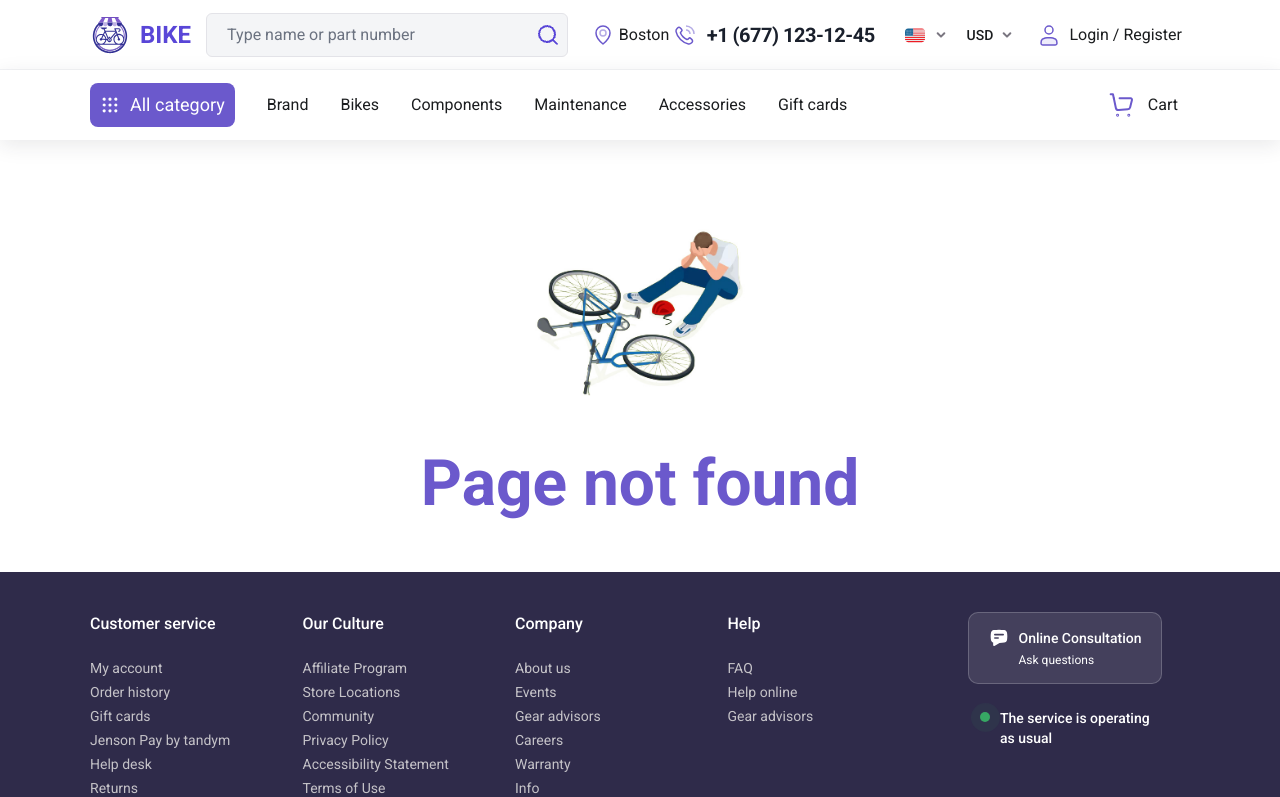
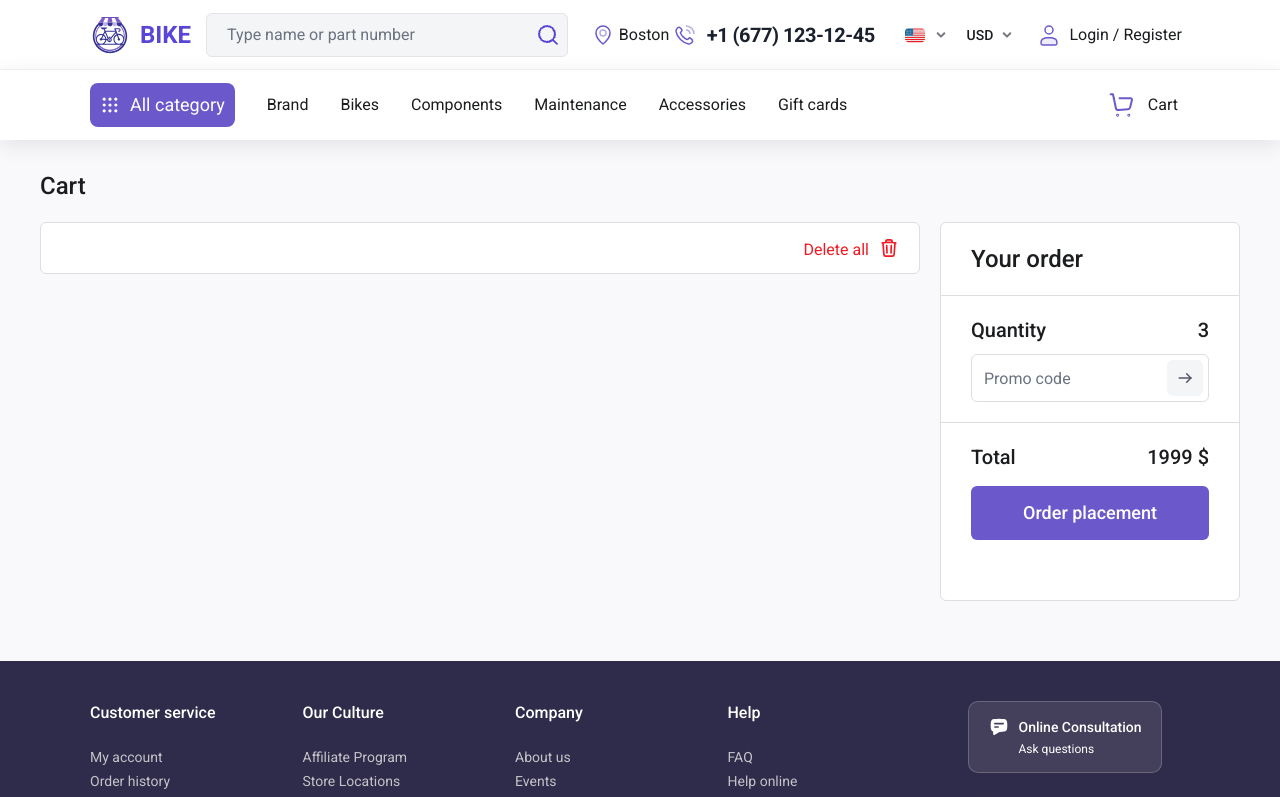
Before and after one commit to AvAValera/bike-shop, a React (Vite) app: page /cart in a window 1280 px wide. Shown: the top 797 px of the page. Built offline with nearby package versions, Linux system fonts and the light colour scheme.

Commit message:
edit cart page

```diff
--- a/src/App.tsx
+++ b/src/App.tsx
@@ -5,6 +5,7 @@ import LoginRegisterPage from "./pages/login-register-page/LoginRegisterPage";
 import ProductItemPage from "./pages/product-item/ProductItemPage";
 import NotFound from "./pages/not-found/NotFound";
 import CategoryPage from "./pages/category/CategoryPage";
+import CartPage from "./pages/cart/CartPage";
 
 
 function App() {
@@ -16,6 +17,7 @@ function App() {
           <Route path="/user/auth" index element={<LoginRegisterPage />} />
           <Route path="/category/:cat" element={<CategoryPage />} />
           <Route path="/item/:id" element={<ProductItemPage />} />
+          <Route path="/cart" element={<CartPage />} />
           <Route path="*" element={<NotFound />} />
         </Routes>
       </RootLayout>
--- a/src/layout/components/items/cards/product-card/ProductCard.tsx
+++ b/src/layout/components/items/cards/product-card/ProductCard.tsx
@@ -8,6 +8,7 @@ interface PropsCard {
   rating: number;
   name: string;
   price: number;
+  brand: string;
   responsive?: boolean
 }
 
@@ -17,6 +18,7 @@ export default function ProductCard({
   name,
   price,
   rating,
+  brand,
   responsive = false
 }: PropsCard) {
   return (
@@ -32,7 +34,7 @@ export default function ProductCard({
           {name.substring(0, 55)}
         </h2>
       </Link>
-      <ProductCardPrice price={price} codeItem={codeItem} />
+      <ProductCardPrice price={price} codeItem={codeItem} img={img} name={name} brand={brand} />
     </div>
   );
 }
--- a/src/layout/components/items/cards/product-card/ProductCardPrice.tsx
+++ b/src/layout/components/items/cards/product-card/ProductCardPrice.tsx
@@ -6,9 +6,15 @@ import { cartStore } from "../../../../../../store/cart/cart";
 export default function ProductCardPrice({
   price,
   codeItem,
+  img,
+  name,
+  brand
 }: {
   price: number;
   codeItem: number;
+  img: string;
+  name: string;
+  brand: string
 }) {
   const {addCart} = cartStore(state => state);
   const toast = useToast();
@@ -30,7 +36,7 @@ export default function ProductCardPrice({
       <button
       onClick={() => {
         toast({status: "success", title: "Add to Cart", isClosable: true, duration: 1000, position: "bottom-right"});
-        addCart({codeItem, quantity: 1});
+        addCart({codeItem, quantity: 1, price, img, name, brand});
       }}
       className="border-[2px] border-purple@ p-2 rounded-lg hover:bg-purple@ stroke-[#6339d1] hover:stroke-white">
         <svg
--- a/src/layout/page-layout/header/desktop/second/HeaderSecondCart.tsx
+++ b/src/layout/page-layout/header/desktop/second/HeaderSecondCart.tsx
@@ -5,7 +5,7 @@ export default function HeaderSecondCart() {
   const {cartQuantity} = cartStore(state => state);
   return (
     <Link
-      to={"#"}
+      to={"/cart"}
       className="relative flex items-center gap-[10px] px-3 py-1 text-base text-black@ hover-header-btn ml-auto flex-none"
     >
       <img src="/layout/header/cart.svg" alt="cart_icon" />
--- /dev/null
+++ b/src/pages/cart/CartInfo.tsx
@@ -0,0 +1,32 @@
+
+
+export default function CartInfo() {
+  return (
+    <div className="w-[300px] flex-none bg-white@ rounded-md border border-gray-200@">
+      <div className="px-[30px] py-5 border-b border-gray-200@">
+        <h3 className="text-black@ text-2xl font-medium">Your order</h3>
+      </div>
+      <div className="px-[30px] py-5 border-b border-gray-200@">
+        <div className="flex item-center justify-between text-black@ text-xl font-medium mb-[10px]">
+          <span>Quantity</span>
+          <span>3</span>
+        </div>
+        <div className="relative">
+          <input className="w-full h-12 border rounded-md border-gray-200@ pr-12" type="text" placeholder="Promo code" />
+          <button className="absolute right-1.5 top-1.5 w-9 h-9 bg-light-gray@ rounded-md flex items-center justify-center">
+            <img src="/items/arrow-code.svg" alt="arrow" />
+          </button>
+        </div>
+      </div>
+      <div className="px-[30px] py-5 mb-10">
+        <div className="flex item-center justify-between text-black@ text-xl font-medium mb-[15px]">
+          <span>Total</span>
+          <span>1999 $</span>
+        </div>
+        <div>
+          <button className="w-full h-[54px] bg-purple@ text-white@ text-lg font-medium rounded-md hover:bg-second-purple@">Order placement</button>
+        </div>
+      </div>
+    </div>
+  );
+}
--- /dev/null
+++ b/src/pages/cart/CartPage.tsx
@@ -0,0 +1,19 @@
+import PageLayout from "../../layout/page-layout/PageLayout";
+import CartList from "./card-list/CartList";
+import CartInfo from "./CartInfo";
+
+export default function CartPage() {
+
+
+  return (
+    <PageLayout title="CART">
+      <div className="max-w-[1440px] px-2 md:px-10 min-[1440px]:px-0 pb-[60px] mx-auto">
+        <h2 className="text-black@ text-2xl font-medium mt-[30px] mb-5">Cart</h2>
+        <div className="flex items-start gap-5">
+          <CartList />
+          <CartInfo />
+        </div>
+      </div>
+    </PageLayout>
+  );
+}
--- /dev/null
+++ b/src/pages/cart/card-list/CardListCounter.tsx
@@ -0,0 +1,22 @@
+import { useState } from "react";
+import Counter from "../../../layout/components/items/counter/Counter";
+
+interface CartItem {
+  codeItem: number;
+  name: string;
+  quantity: number;
+  img: string;
+  price: number;
+  brand: string;
+}
+
+
+export default function CardListCounter({quantity, price}: CartItem) {
+  const [counter, setCounter] = useState<number>(quantity);
+  return (
+    <div className="w-[300px] flex justify-start items-center">
+      <Counter counter={counter} setCounter={setCounter} />
+      <span>{quantity * price}</span>
+    </div>
+  );
+}
--- /dev/null
+++ b/src/pages/cart/card-list/CardListHeader.tsx
@@ -0,0 +1,22 @@
+export default function CardListHeader() {
+  return (
+    <div className="w-full h-[50px] px-5 py-[15px]">
+      <button className="flex item-center gap-[10px] ml-auto hover:font-medium stroke-[2px] hover:stroke-[2.5px]">
+        <span className="text-red@">Delete all</span>
+        <svg
+          xmlns="http://www.w3.org/2000/svg"
+          fill="none"
+          viewBox="0 0 24 24"
+          stroke="currentColor"
+          className="w-5 h-5 stroke-red@"
+        >
+          <path
+            strokeLinecap="round"
+            strokeLinejoin="round"
+            d="m14.74 9-.346 9m-4.788 0L9.26 9m9.968-3.21c.342.052.682.107 1.022.166m-1.022-.165L18.16 19.673a2.25 2.25 0 0 1-2.244 2.077H8.084a2.25 2.25 0 0 1-2.244-2.077L4.772 5.79m14.456 0a48.108 48.108 0 0 0-3.478-.397m-12 .562c.34-.059.68-.114 1.022-.165m0 0a48.11 48.11 0 0 1 3.478-.397m7.5 0v-.916c0-1.18-.91-2.164-2.09-2.201a51.964 51.964 0 0 0-3.32 0c-1.18.037-2.09 1.022-2.09 2.201v.916m7.5 0a48.667 48.667 0 0 0-7.5 0"
+          />
+        </svg>
+      </button>
+    </div>
+  );
+}
--- /dev/null
+++ b/src/pages/cart/card-list/CartList.tsx
@@ -0,0 +1,30 @@
+
+import CardListHeader from "./CardListHeader";
+import { cartStore } from "../../../../store/cart/cart";
+import CardListCounter from "./CardListCounter";
+
+
+export default function CartList() {
+  const store = cartStore((state) => state);
+
+
+  return (
+    <div className="w-full bg-white@ rounded-md border border-gray-200@">
+      <CardListHeader />
+      <ul>
+        {store.cartItems.map((el) => (
+          <div key={el.codeItem} className="w-full h-[120px] flex item-center justify-between border-t border-gray-200@ p-5">
+            <div className=" flex gap-5 item-center">
+              <img className="w-20 flex-none" src={el.img} alt="img_prod" />
+              <div className="flex flex-col gap-[5px]">
+                <h3 className="text-black@ text-lg font-medium">{el.brand}</h3>
+                <h4 className="text-black@ text-base">{el.name}</h4>
+              </div>
+            </div>
+            <CardListCounter {...el} />
+          </div>
+        ))}
+      </ul>
+    </div>
+  );
+}
--- a/src/pages/category/CategoryList.tsx
+++ b/src/pages/category/CategoryList.tsx
@@ -51,6 +51,7 @@ export default function CategoryList({ data }: Props) {
               name={el.name}
               price={el.price}
               rating={el.rating}
+              brand={el.brand}
               responsive
             />
           ))}
--- a/src/pages/product-item/product-info/ProductInfo.tsx
+++ b/src/pages/product-item/product-info/ProductInfo.tsx
@@ -3,6 +3,8 @@ import Counter from "../../../layout/components/items/counter/Counter";
 import Rating from "../../../utils/Rating";
 import ProductInfoColor from "./ProductInfoColor";
 import ProductInfoSize from "./ProductInfoSize";
+import { cartStore } from "../../../../store/cart/cart";
+import { useToast } from "@chakra-ui/react";
 
 interface Props {
   codeItem: number;
@@ -19,7 +21,10 @@ export default function ProductInfo({
   name,
   price,
   rating,
+  img
 }: Props) {
+  const toast = useToast();
+  const {addCart} = cartStore(state => state);
   const [counter, setCounter] = useState<number>(1);
   const [totalPrice, setTotalPrice] = useState<number>(price);
 
@@ -41,7 +46,10 @@ export default function ProductInfo({
         <h3 className="text-black@ text-4xl font-bold my-10">{totalPrice}$</h3>
         <div className="flex gap-2 items-center">
           <Counter counter={counter} setCounter={setCounter} />
-          <button className="w-full h-[54px] bg-purple@ rounded-md text-white@ text-lg font-medium hover:bg-second-purple@">Add to Card</button>
+          <button onClick={() => {
+            addCart({codeItem, quantity: counter, img, price, name, brand});
+            toast({status: "success", title: "Add to Cart", isClosable: true, duration: 1000, position: "bottom-right"});
+          }} className="w-full h-[54px] bg-purple@ rounded-md text-white@ text-lg font-medium hover:bg-second-purple@">Add to Card</button>
         </div>
       </div>
     </div>
--- a/store/cart/cart.ts
+++ b/store/cart/cart.ts
@@ -3,7 +3,11 @@ import { devtools } from "zustand/middleware";
 
 interface CartItem {
   codeItem: number;
+  name: string;
   quantity: number;
+  img: string;
+  price: number;
+  brand: string;
 }
 
 interface Init {
@@ -27,14 +31,22 @@ export const cartStore = create<Init>()(
         const itemExists = state.cartItems.find(el => el.codeItem === item.codeItem);
         if (itemExists) {
          resultArr = state.cartItems.map(el =>
-            el.codeItem === item.codeItem ? { ...el, quantity: el.quantity + 1 } : el
+            el.codeItem === item.codeItem ? { ...el, quantity: el.quantity + item.quantity } : el
           );
         } else {
           resultArr = [...state.cartItems, item];
           isNewItem = true;
         }
+        const newCartSum = resultArr.reduce(
+          (sum, el) => sum + el.price * el.quantity,
+          0
+        );
 
-        return { cartItems: resultArr, cartQuantity: state.cartQuantity + (isNewItem ? 1 : 0)};
+        return {
+          cartItems: resultArr,
+          cartQuantity: state.cartQuantity + (isNewItem ? 1 : 0),
+          cartSum: newCartSum
+        };
       }),
     deleteCart: (arr) => set(() => ({ cartItems: arr })),
   }))
```
Also changed, not shown: public/items/arrow-code.svg (added).
